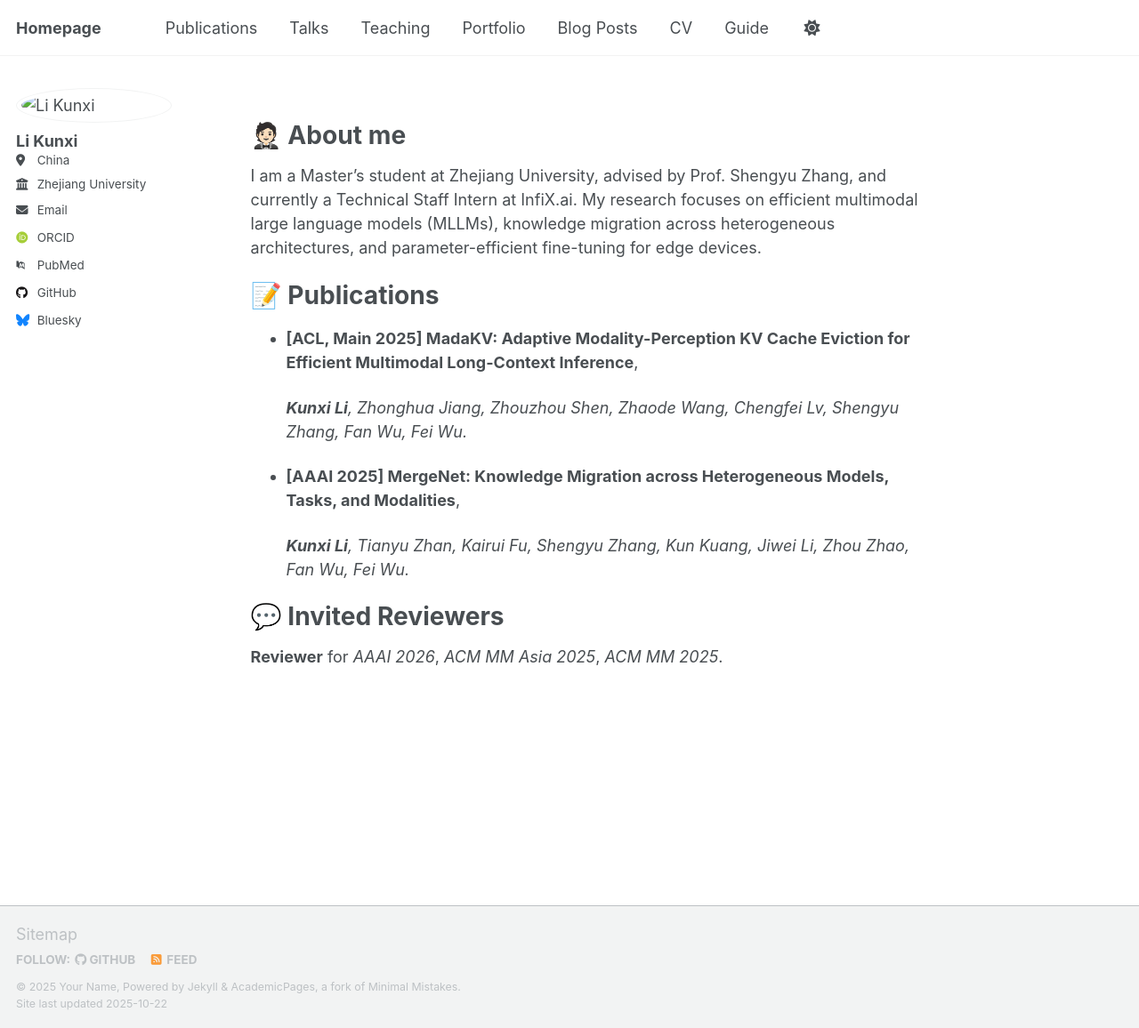
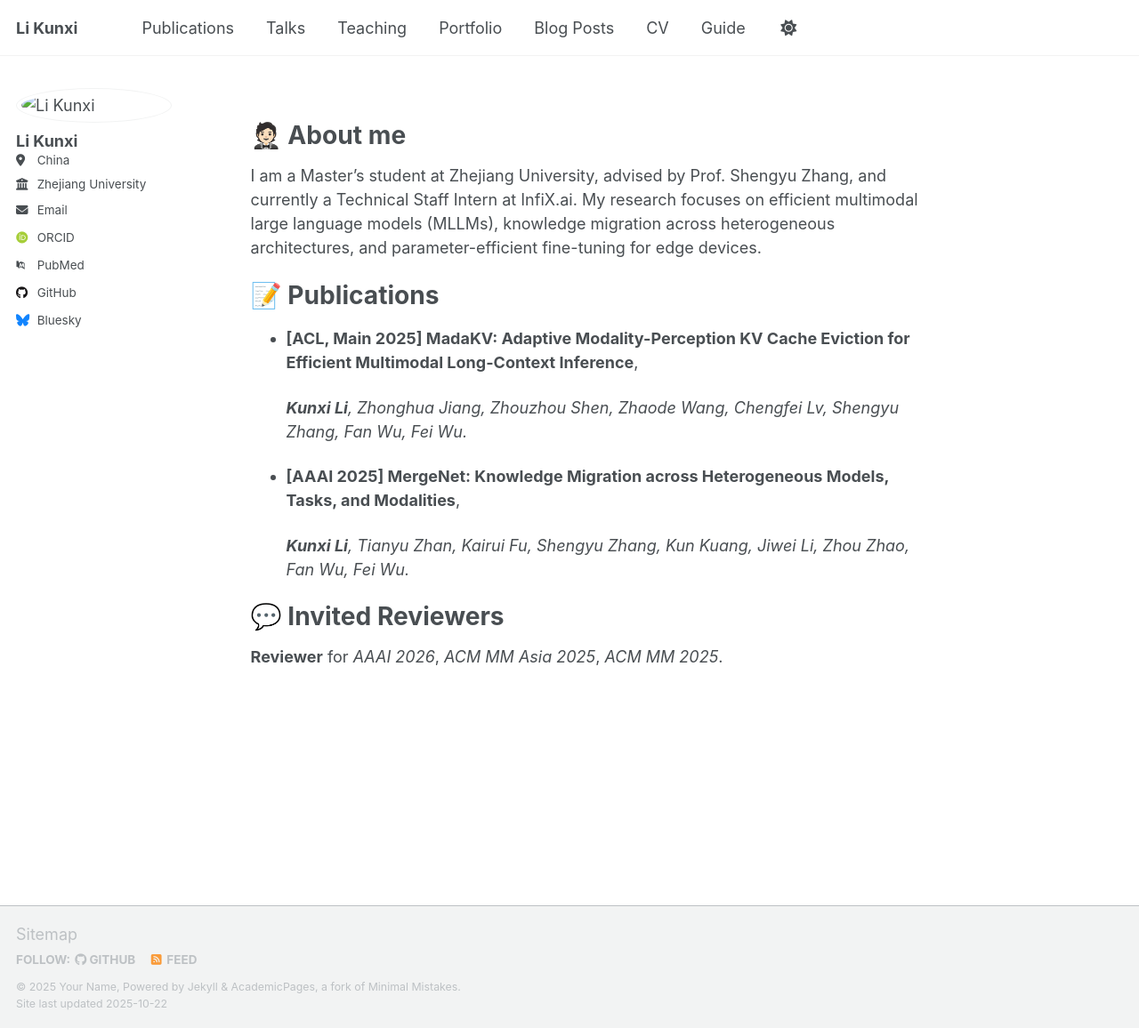
Before and after one commit to Fantasylii/fantasylii.github.io, a Jekyll site: the page built from _pages/about.md, in a window 1280 px wide and 1156 px high. Shown: the whole window at 89% size. Built offline with Jekyll 4.4.1, drawn with Linux system fonts in a browser that asks for light colours; some web fonts are replaced; a script that is not in the unit is left out.

Commit message:
Update _config.yml

```diff
--- a/_config.yml
+++ b/_config.yml
@@ -9,7 +9,7 @@
 # Basic Site Settings
 locale                   : "en-US"
 site_theme               : "default" # Currently available options are "default", "air"
-title                    : "Homepage"
+title                    : "Li Kunxi"
 title_separator          : "-"
 name                     : &name "Your Name"
 description              : &description "Your Name's academic portfolio"   # Update this with a general description of your site, this is the default if not overridden by a page
```
